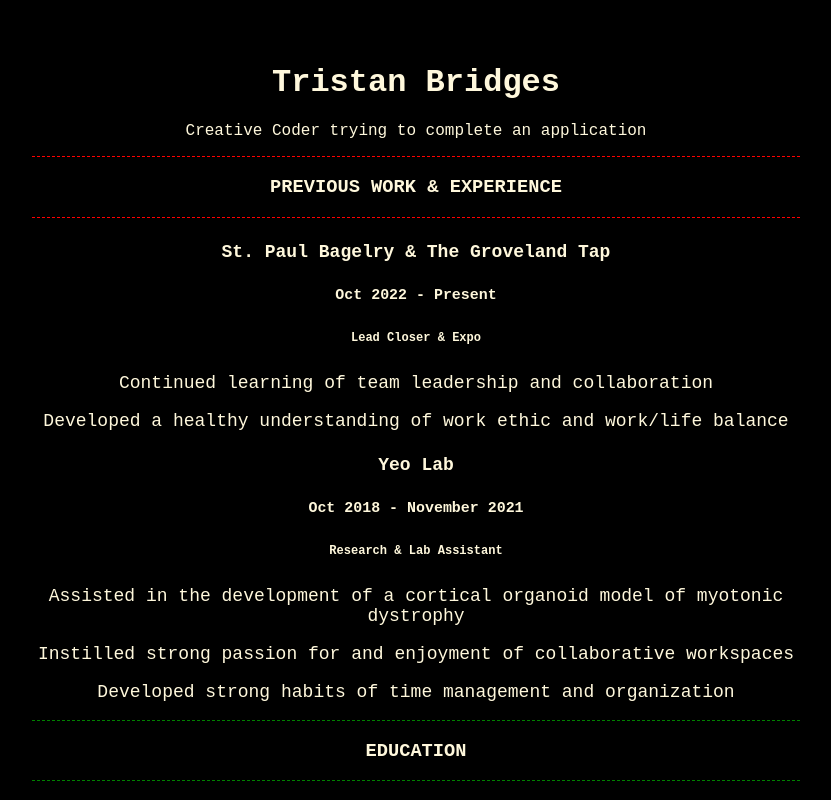
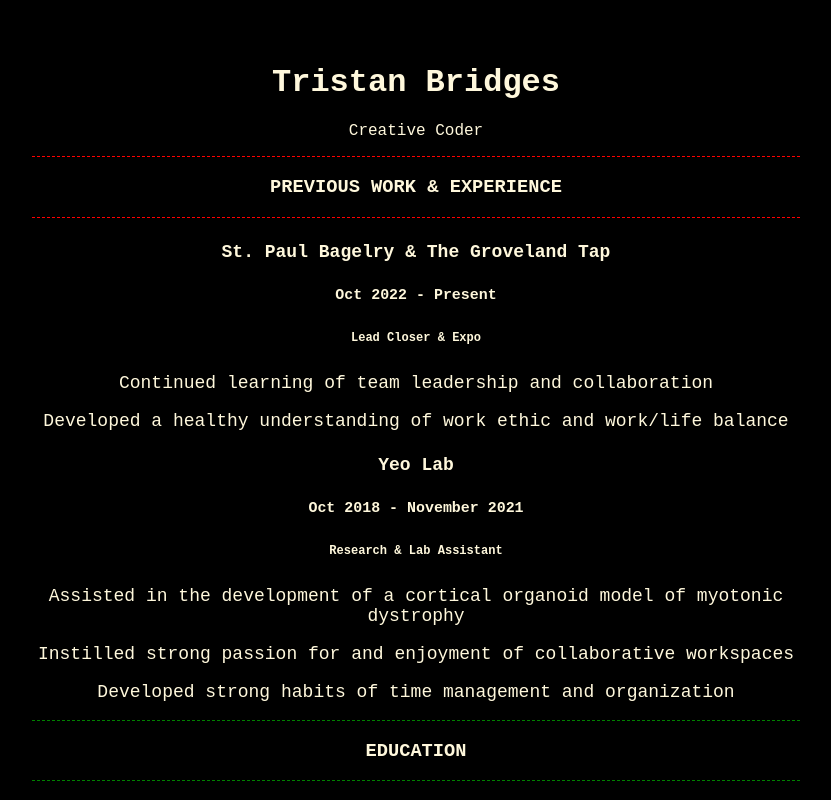
Before and after one commit to TB-RGB/TB-RGB.github.io, a plain HTML site: page index.html in a window 1280 px wide. Shown: the top 800 px of the page, without its empty margins (224-1055 px from the left). Drawn offline with Linux system fonts and the light colour scheme; a script that the page names is missing.

Commit message:
Update index.html

```diff
--- a/index.html
+++ b/index.html
@@ -12,7 +12,7 @@
 <body>
     <div>
         <h1>Tristan Bridges</h1>
-        <p>Creative Coder trying to complete an application</p>
+        <p>Creative Coder</p>
     </div>
 
     <div class="job-head">
```
